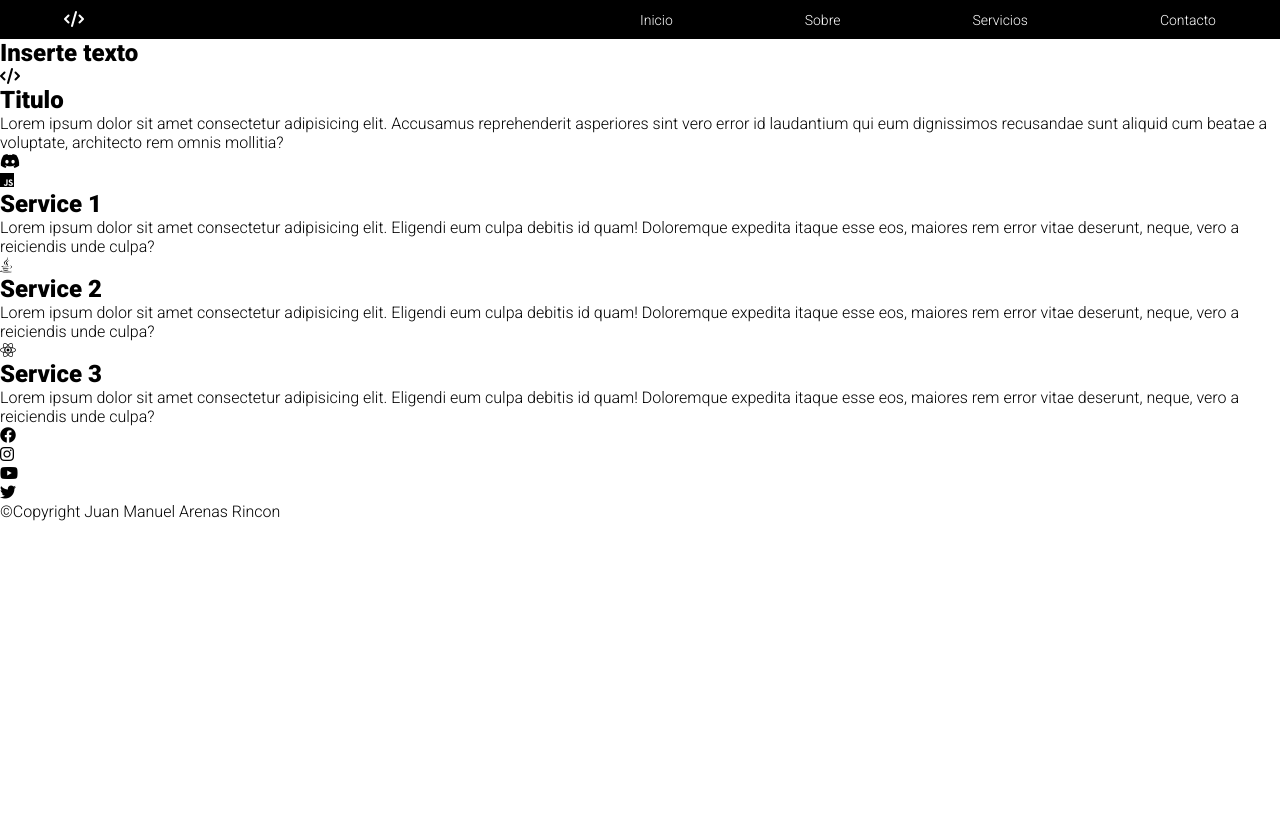
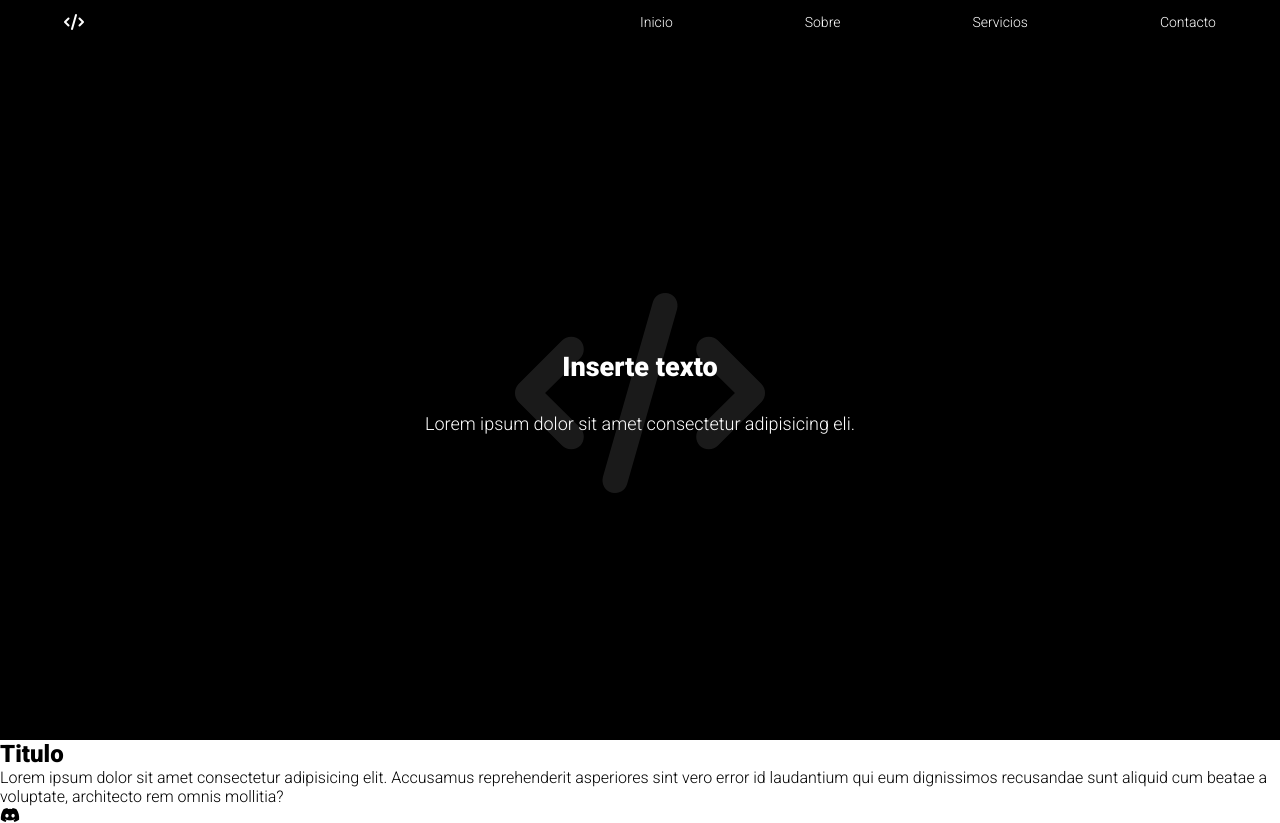
Before and after one commit to MoonHack2077/Pagina-1, a plain HTML site: page index.html in a window 1280 px wide. Shown: the top 823 px of the page. Before the commit the page ends 800 px from the top, so only its background shows below. Drawn offline with Linux system fonts and the light colour scheme.

Commit message:
el banner esta listo

```diff
--- a/index.html
+++ b/index.html
@@ -41,6 +41,9 @@
             <div class="banner__home">
                 <div class="text__banner">
                     <h2>Inserte texto</h2>
+                    <p>
+                        Lorem ipsum dolor sit amet consectetur adipisicing eli.
+                    </p>
                 </div>
                 <div class="icon__banner">
                     <i class="fa-solid fa-code"></i>
--- a/style.css
+++ b/style.css
@@ -24,11 +24,14 @@ li{
 body{
     font-family: 'Montserrat', sans-serif;
     font-family: 'Roboto', sans-serif;
+    overflow-x: hidden;
 }
 
 /* Header */
 header{
     width: 100%;
+    height: 40px;
+    padding: 2.5px 0;
     background-color: var(--secondary);
 }
 
@@ -54,8 +57,41 @@ li.link__navigation{
 }
 
 /* Main */
-
-
+main{
+    width: 100%;
+    height: 100%;
+}
+.home__main{
+    width: 100%;
+    height: 86.9vh;
+}
+.banner__home{
+    display: flex;
+    justify-content: center;
+    align-items: center;
+    width: 100%;
+    height: 100%;
+    background-color: var(--secondary);
+    color: var(--primary);
+    position: relative;
+}
+.text__banner{
+    width: 80%;
+    padding: 20px 0;
+    text-align: center;
+    font-size: 18px;
+}
+.text__banner p{
+    display: inline-block;
+    margin-top: 30px;
+}
+.icon__banner{
+    position: absolute;
+    opacity: 0.1;
+}
+.icon__banner i{
+    font-size: 200px;
+}
 
 /* Footer */
 .icon{
```
